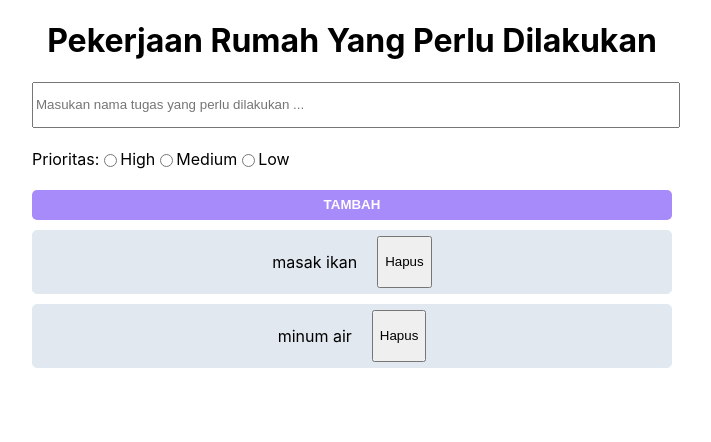
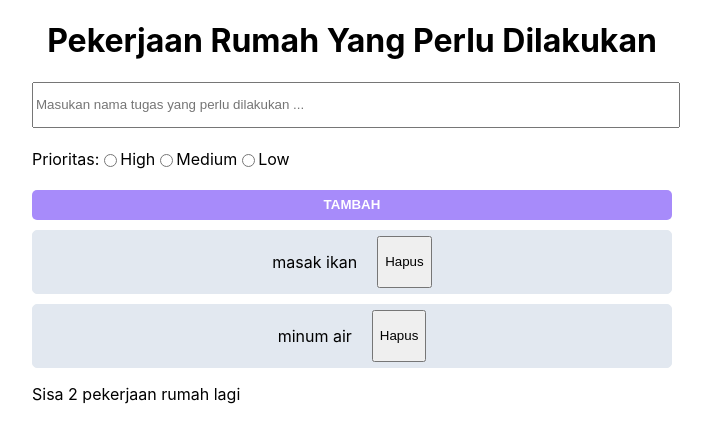
Before and after one commit to icanq/interview-assignment, a React (Create React App) app in the folder client/: page / in a window 1280 px wide. Shown: the top 442 px of the page, without its empty margins (288-999 px from the left). Built offline with nearby package versions, Linux system fonts and the light colour scheme.

Commit message:
create todofooter component

```diff
--- a/client/src/App.js
+++ b/client/src/App.js
@@ -2,6 +2,7 @@ import React, { useState } from "react";
 import "./App.css";
 import Button from "./components/Button/Button";
 import Input from "./components/Input/Input";
+import TodoFooter from "./components/TodoFooter";
 import TodoList from "./components/TodoList/TodoList";
 
 function App() {
@@ -66,6 +67,7 @@ function App() {
       </div>
 
       <TodoList tasks={tasks} setTasks={setTasks} />
+      <TodoFooter tasks={tasks} />
     </div>
   );
 }
--- /dev/null
+++ b/client/src/components/TodoFooter/index.jsx
@@ -0,0 +1,14 @@
+import React from "react";
+import "./style.css";
+
+const TodoFooter = ({ tasks }) => {
+  return (
+    tasks?.length > 0 && (
+      <div>
+        <p className="sisa-task">Sisa {tasks?.length} pekerjaan rumah lagi</p>
+      </div>
+    )
+  );
+};
+
+export default TodoFooter;
--- /dev/null
+++ b/client/src/components/TodoFooter/style.css
@@ -0,0 +1,3 @@
+.sisa-task {
+    text-align: left;
+}
```
